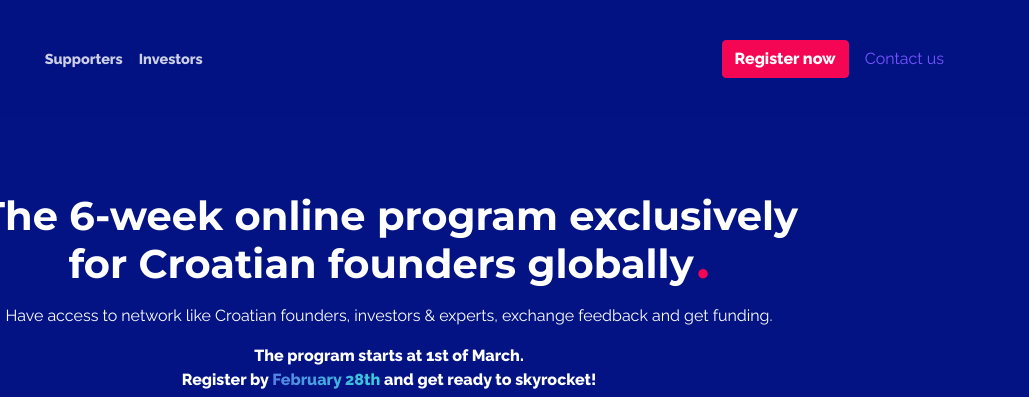
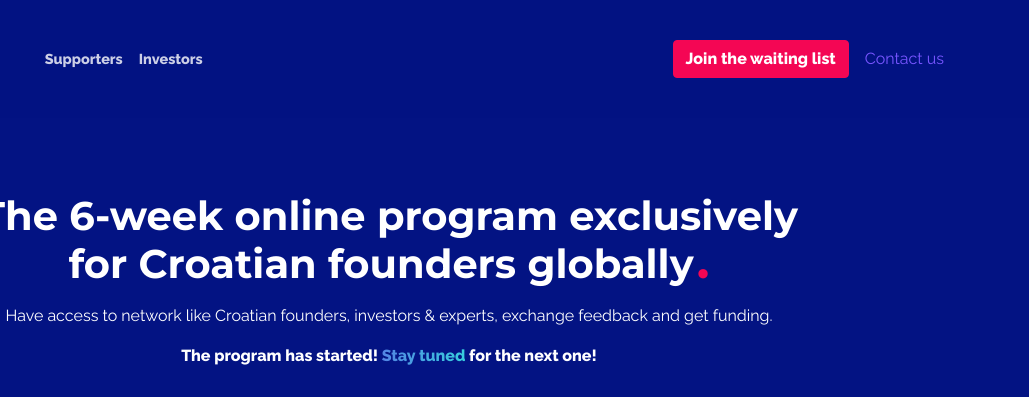
Before and after one commit to Startup-Universe/esuCroatia, a plain HTML site: page index.html in a window 1280 px wide. Shown: the top 397 px of the page, 251-1280 px from the left. Drawn offline with Linux system fonts and the light colour scheme.

Commit message:
Add files via upload

```diff
--- a/index.html
+++ b/index.html
@@ -74,7 +74,7 @@
                         <a class="nav-link" href="investors.html">Investors</a>
                     </li>
                 </ul>
-                <a class="nav-link" href="join.html"><button class="btn mt-3 mt-md-0 my-2 my-sm-0 btn-call-to-action" type="button">Register now</button></a>
+                <a class="nav-link" href="join.html"><button class="btn mt-3 mt-md-0 my-2 my-sm-0 btn-call-to-action" type="button">Join the waiting list</button></a>
                 <a class= "nav-item" href="contactus.html"><class="text-white text-bold">Contact us</a>
                 <!--<button class="btn mt-3 mt-md-0 my-2 my-sm-0 btn-call-to-action" type="button" onclick="window.open('https://greekstartupuniverse.org/waitinglist.html')">Book your seat</button>-->
             </div>
@@ -88,7 +88,7 @@
                 <div class="col-12 col-sm-9 mx-auto welcome-section-title text-center">
                     <h1 class="title-welcome text-white">The 6-week online program exclusively for Croatian founders globally<span class="colored-dot">.</span></h1>
                     <p class="text-white">Have access to network like Croatian founders, investors & experts, exchange feedback and get funding.</p>
-                    <p class="text-white font-weight-bold mt-3">The program starts at 1st of March.<br>Register by <span class="highlighted-text">February 28th</span> and get ready to skyrocket!</p>
+                    <p class="text-white font-weight-bold mt-3">The program has started!<span class="highlighted-text"> Stay tuned </span>for the next one!</p>
                 </div>
             </div>
             <div class="row">
@@ -516,7 +516,7 @@
                         <p class="mt-2">2021 European Startup Universe - Croatia<br>All rights reserved ©</p>
                     </div>
                     <div class="col-12 col-sm-6 order-1 order-sm-2">
-                        <a class="mb-3" href="join.html"><h4><button class="glow-on-hover" type="button">Join us</button></h4></a>
+                        <h4 class="mb-3 mt-4">Join us</h4>
                         <ul class="list-unstyled list-inline">
                             <li class="footer-list-item list-inline-item">
                                 <a href="supporters.html">Supporters</a>
```
